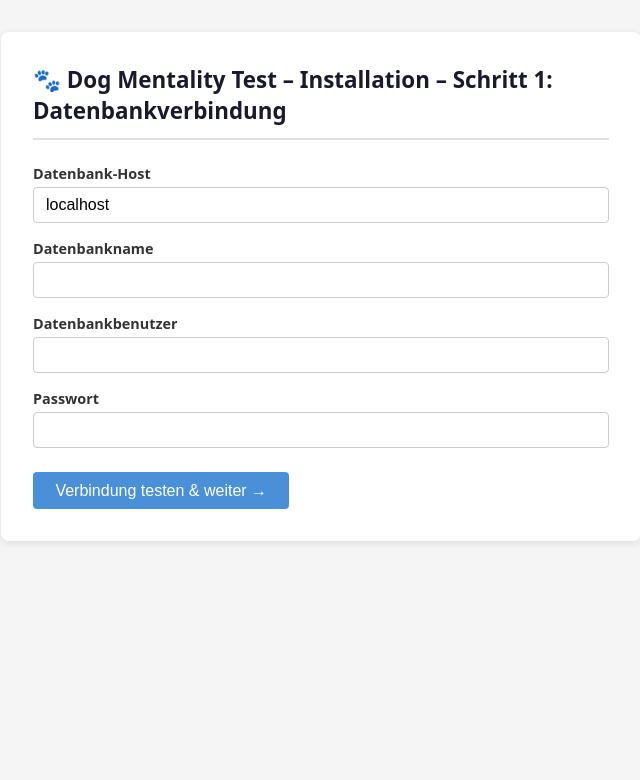
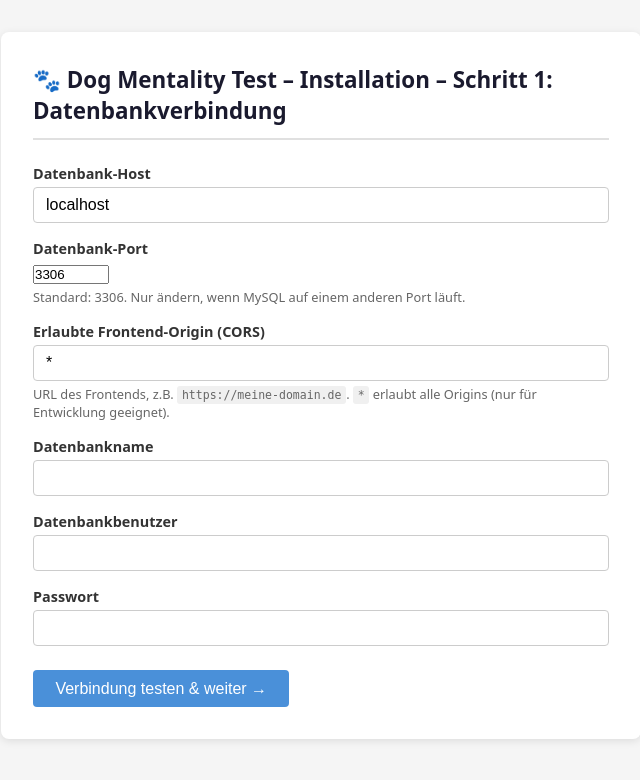
Before and after one commit to wlmost/web-dog-mentality-test, a PHP site: page /wizard/install.php in a window 1280 px wide. Shown: the top 780 px of the page, without its empty margins (319-959 px from the left). Run offline with PHP 8.4, Linux system fonts and the light colour scheme.

Commit message:
feat: MySQL-Port konfigurierbar, CORS_ORIGIN, nginx-Proxy-Fixes
- Installer: MySQL-Port (1-65535) im Wizard Schritt 1 konfigurierbar
- Installer: CORS_ORIGIN (Frontend-URL) im Wizard Schritt 1 konfigurierbar
- WizardHelper: testConnection(), generateConfigContent(), writeConfig()
  um $port und $origin erweitert; var_export() statt addslashes()
- WizardHelper: Backtick-Escaping in dropAllTables() ergänzt
- update.php: DB_PORT-Konstante an testConnection() übergeben
- api/config.php: DB_PORT und CORS_ORIGIN als Konstanten; header()-Aufrufe
  erst nach define()-Blöcken (Fix: Fatal Error 'Undefined constant')
- wizard/.htaccess: display_errors Off; IfModule-Guards für mod_php/mod_php8;
  SetEnvIf X-Forwarded-Proto für nginx-Proxy mit Sicherheitshinweis
- .htaccess: Authorization-Header-Passthrough via mod_rewrite (build.sh)

```diff
--- a/wizard/WizardHelper.php
+++ b/wizard/WizardHelper.php
@@ -41,9 +41,9 @@ class WizardHelper
     }
 
     /** Testet DB-Verbindung und gibt mysqli-Objekt oder Exception zurück */
-    public static function testConnection(string $host, string $user, string $pass, string $name): mysqli
+    public static function testConnection(string $host, string $user, string $pass, string $name, int $port = 3306): mysqli
     {
-        $conn = new mysqli($host, $user, $pass, $name);
+        $conn = new mysqli($host, $user, $pass, $name, $port);
         if ($conn->connect_error) {
             throw new RuntimeException('Verbindungsfehler: ' . $conn->connect_error);
         }
@@ -73,9 +73,9 @@ class WizardHelper
         );
         if ($result) {
             while ($row = $result->fetch_assoc()) {
-                $view = $row['TABLE_NAME'];
+                $view = str_replace('`', '``', $row['TABLE_NAME']);
                 $conn->query("DROP VIEW IF EXISTS `$view`");
-                $log[] = "✅ View gelöscht: $view";
+                $log[] = '✅ View gelöscht: ' . $row['TABLE_NAME'];
             }
         }
 
@@ -88,9 +88,9 @@ class WizardHelper
         );
         if ($result) {
             while ($row = $result->fetch_assoc()) {
-                $table = $row['TABLE_NAME'];
+                $table = str_replace('`', '``', $row['TABLE_NAME']);
                 $conn->query("DROP TABLE IF EXISTS `$table`");
-                $log[] = "✅ Tabelle gelöscht: $table";
+                $log[] = '✅ Tabelle gelöscht: ' . $row['TABLE_NAME'];
             }
         }
 
@@ -179,30 +179,26 @@ class WizardHelper
     }
 
     /** Erzeugt den Inhalt der config.local.php als String */
-    public static function generateConfigContent(string $host, string $user, string $pass, string $name, string $prefix): string
+    public static function generateConfigContent(string $host, string $user, string $pass, string $name, string $prefix, int $port = 3306, string $origin = '*'): string
     {
-        $host   = addslashes($host);
-        $user   = addslashes($user);
-        $pass   = addslashes($pass);
-        $name   = addslashes($name);
-        $prefix = addslashes($prefix);
-
         return "<?php\n"
             . "declare(strict_types=1);\n"
             . "// Automatisch generiert vom Installations-Wizard – " . date('Y-m-d H:i:s') . "\n"
             . "// Diese Datei nicht ins Repository einchecken!\n\n"
-            . "define('DB_HOST',   '$host');\n"
-            . "define('DB_USER',   '$user');\n"
-            . "define('DB_PASS',   '$pass');\n"
-            . "define('DB_NAME',   '$name');\n"
-            . "define('DB_PREFIX', '$prefix');\n";
+            . "define('DB_HOST',     " . var_export($host,   true) . ");\n"
+            . "define('DB_PORT',     $port);\n"
+            . "define('DB_USER',     " . var_export($user,   true) . ");\n"
+            . "define('DB_PASS',     " . var_export($pass,   true) . ");\n"
+            . "define('DB_NAME',     " . var_export($name,   true) . ");\n"
+            . "define('DB_PREFIX',   " . var_export($prefix, true) . ");\n"
+            . "define('CORS_ORIGIN', " . var_export($origin, true) . ");\n";
     }
 
     /**
      * Schreibt Konfiguration in api/config.local.php.example (muss 666 haben),
      * benennt sie dann in config.local.php um und setzt Rechte auf 600.
      */
-    public static function writeConfig(string $host, string $user, string $pass, string $name, string $prefix): void
+    public static function writeConfig(string $host, string $user, string $pass, string $name, string $prefix, int $port = 3306, string $origin = '*'): void
     {
         $examplePath = __DIR__ . '/../api/config.local.php.example';
         $targetPath  = __DIR__ . '/../api/config.local.php';
@@ -214,7 +210,7 @@ class WizardHelper
             );
         }
 
-        $content = self::generateConfigContent($host, $user, $pass, $name, $prefix);
+        $content = self::generateConfigContent($host, $user, $pass, $name, $prefix, $port, $origin);
 
         // Schritt 1: Daten in die beschreibbare .example-Datei schreiben
         if (file_put_contents($examplePath, $content) === false) {
--- a/wizard/install.php
+++ b/wizard/install.php
@@ -31,11 +31,19 @@ if ($_SERVER['REQUEST_METHOD'] === 'POST') {
         $user = trim($_POST['db_user'] ?? '');
         $pass = $_POST['db_pass'] ?? '';
         $name = trim($_POST['db_name'] ?? '');
+        $port   = (int)($_POST['db_port'] ?? 3306);
+        if ($port < 1 || $port > 65535) {
+            $port = 3306;
+        }
+        $origin = trim($_POST['app_origin'] ?? '*');
+        if ($origin === '') {
+            $origin = '*';
+        }
 
         try {
-            $conn = WizardHelper::testConnection($host, $user, $pass, $name);
+            $conn = WizardHelper::testConnection($host, $user, $pass, $name, $port);
             $conn->close();
-            $_SESSION['install_db'] = compact('host', 'user', 'pass', 'name');
+            $_SESSION['install_db'] = compact('host', 'user', 'pass', 'name', 'port', 'origin');
             $step = 2;
             $_SESSION['install_step'] = $step;
         } catch (RuntimeException $e) {
@@ -63,7 +71,7 @@ if ($_SERVER['REQUEST_METHOD'] === 'POST') {
         $prefix = $_SESSION['install_prefix'] ?? '';
 
         try {
-            $conn = WizardHelper::testConnection($db['host'], $db['user'], $db['pass'], $db['name']);
+            $conn = WizardHelper::testConnection($db['host'], $db['user'], $db['pass'], $db['name'], (int)($db['port'] ?? 3306));
             $log  = [];
 
             // Bestehende Tabellen / Views mit diesem Präfix löschen
@@ -126,7 +134,7 @@ if ($_SERVER['REQUEST_METHOD'] === 'POST') {
             }
             WizardHelper::validatePassword($adminPass);
 
-            $conn = WizardHelper::testConnection($db['host'], $db['user'], $db['pass'], $db['name']);
+            $conn = WizardHelper::testConnection($db['host'], $db['user'], $db['pass'], $db['name'], (int)($db['port'] ?? 3306));
             $hash = password_hash($adminPass, PASSWORD_BCRYPT);
             $table = $prefix . 'auth_users';
             $stmt = $conn->prepare(
@@ -155,7 +163,7 @@ if ($_SERVER['REQUEST_METHOD'] === 'POST') {
         $prefix = $_SESSION['install_prefix'] ?? '';
 
         try {
-            WizardHelper::writeConfig($db['host'], $db['user'], $db['pass'], $db['name'], $prefix);
+            WizardHelper::writeConfig($db['host'], $db['user'], $db['pass'], $db['name'], $prefix, (int)($db['port'] ?? 3306), $db['origin'] ?? '*');
             WizardHelper::lock();
 
             // Session bereinigen
@@ -165,7 +173,7 @@ if ($_SERVER['REQUEST_METHOD'] === 'POST') {
             exit();
         } catch (RuntimeException $e) {
             // Keine Schreibrechte – Config-Inhalt für manuelle Übertragung per FTP bereitstellen
-            $configContent = WizardHelper::generateConfigContent($db['host'], $db['user'], $db['pass'], $db['name'], $prefix);
+            $configContent = WizardHelper::generateConfigContent($db['host'], $db['user'], $db['pass'], $db['name'], $prefix, (int)($db['port'] ?? 3306), $db['origin'] ?? '*');
             $_SESSION['install_config'] = $configContent;
             $step = 5;
             $error = 'Die Datei <code>api/config.local.php</code> konnte nicht automatisch geschrieben werden (keine Schreibrechte). Bitte legen Sie die Datei manuell per FTP an.';
@@ -226,6 +234,16 @@ function renderStep(int $step, string $error, array $db, string $prefix, array $
                 <div class="form-group">
                     <label>Datenbank-Host</label>
                     <input type="text" name="db_host" value="localhost" required>
+                </div>
+                <div class="form-group">
+                    <label>Datenbank-Port</label>
+                    <input type="number" name="db_port" value="3306" min="1" max="65535" required>
+                    <small>Standard: 3306. Nur ändern, wenn MySQL auf einem anderen Port läuft.</small>
+                </div>
+                <div class="form-group">
+                    <label>Erlaubte Frontend-Origin (CORS)</label>
+                    <input type="text" name="app_origin" value="*" placeholder="https://meine-domain.de">
+                    <small>URL des Frontends, z.B. <code>https://meine-domain.de</code>. <code>*</code> erlaubt alle Origins (nur für Entwicklung geeignet).</small>
                 </div>
                 <div class="form-group">
                     <label>Datenbankname</label>
--- a/wizard/update.php
+++ b/wizard/update.php
@@ -30,7 +30,7 @@ $log     = [];
 // Verfügbare und angewendete Migrationen ermitteln
 $conn = null;
 try {
-    $conn = WizardHelper::testConnection(DB_HOST, DB_USER, DB_PASS, DB_NAME);
+    $conn = WizardHelper::testConnection(DB_HOST, DB_USER, DB_PASS, DB_NAME, DB_PORT);
 } catch (RuntimeException $e) {
     echo renderUpdatePage('Update-Fehler', '<div class="alert error">' . htmlspecialchars($e->getMessage()) . '</div>');
     exit();
```
Also changed, not shown: api/config.php (+23 -19 lines), .htaccess, wizard/.htaccess.
